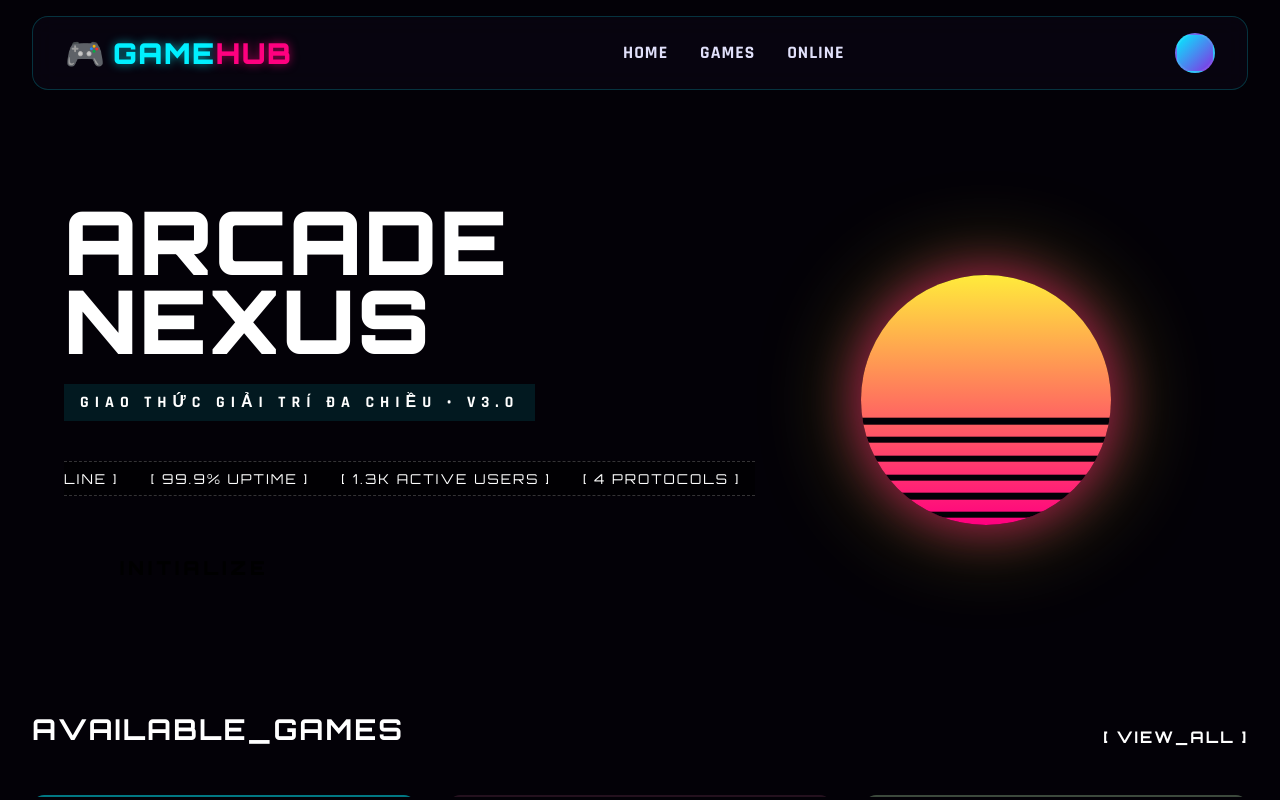
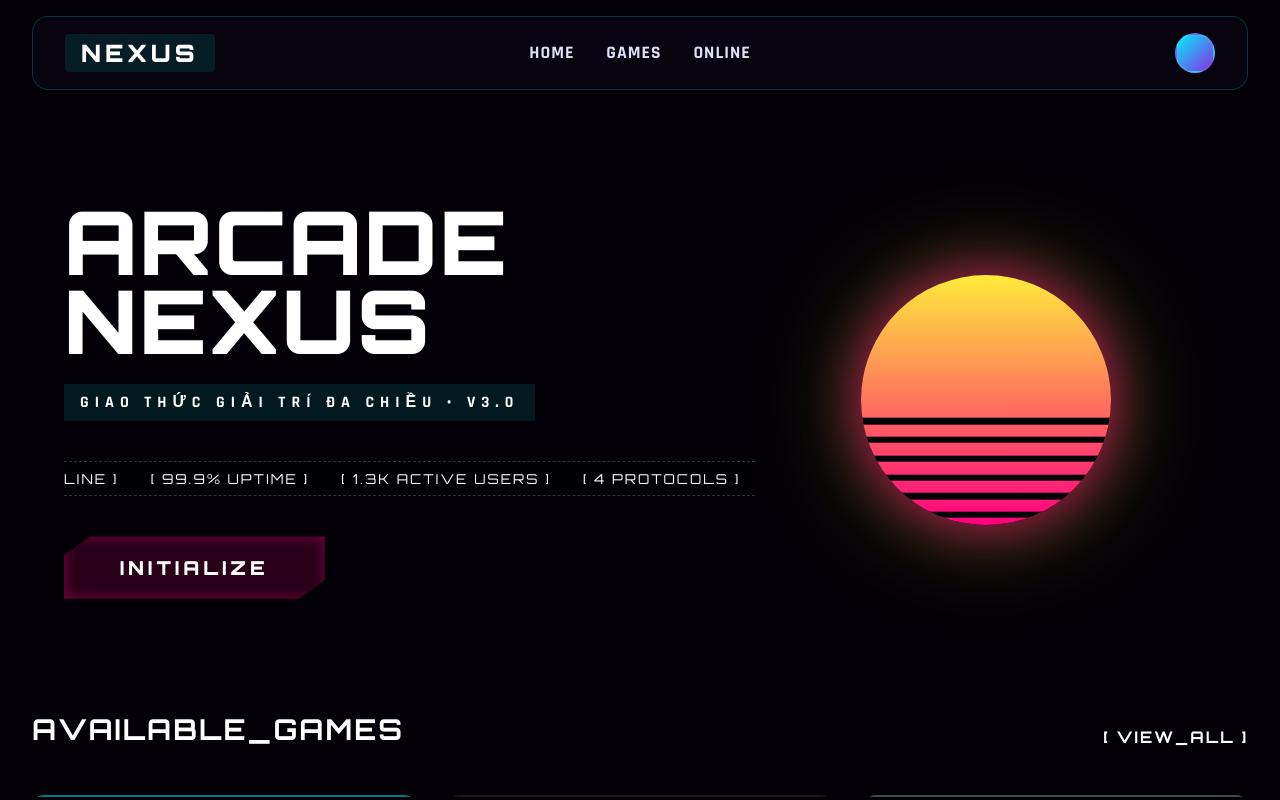
Before and after one commit to Kdz198/Game-Hub, a Next.js app: page / in a window 1280 px wide. Built offline with nearby package versions, Linux system fonts and the light colour scheme.

Commit message:
style: Update scrollbar, header layout, and button electric effect

```diff
--- a/src/app/globals.css
+++ b/src/app/globals.css
@@ -55,3 +55,29 @@ button {
 .animate-fade-in {
   animation: fadeIn 0.4s ease-out forwards;
 }
+
+/* Custom Scrollbar Cyberpunk */
+::-webkit-scrollbar {
+  width: 10px;
+  height: 10px;
+}
+
+::-webkit-scrollbar-track {
+  background: var(--bg-primary);
+  border-left: 1px solid rgba(0, 240, 255, 0.1);
+}
+
+::-webkit-scrollbar-thumb {
+  background: rgba(0, 240, 255, 0.3);
+  border-radius: 5px;
+  border: 1px solid rgba(0, 240, 255, 0.5);
+  box-shadow: inset 0 0 6px rgba(0, 240, 255, 0.5);
+}
+
+::-webkit-scrollbar-thumb:hover {
+  background: rgba(0, 240, 255, 0.6);
+  box-shadow: 0 0 10px rgba(0, 240, 255, 0.8);
+}
+::-webkit-scrollbar-corner {
+  background: var(--bg-primary);
+}
--- a/src/app/layout.module.css
+++ b/src/app/layout.module.css
@@ -27,23 +27,28 @@
   border-color: rgba(0, 240, 255, 0.2) !important;
 }
 
+.logoContainer {
+  flex: 1;
+  display: flex;
+  justify-content: flex-start;
+}
+
 .logo {
-  display: flex;
+  display: inline-flex;
   align-items: center;
   gap: 0.5rem;
-}
-
-.logoIcon {
-  font-size: 2rem;
+  background: rgba(0, 240, 255, 0.1);
+  padding: 4px 16px;
+  border-radius: 4px;
+  border-left: 4px solid var(--neon-blue);
 }
 
 .logo h1 {
-  font-size: 1.8rem;
+  font-size: 1.5rem;
   font-weight: 900;
-  color: #00f0ff;
-  text-shadow: 0 0 10px rgba(0, 240, 255, 0.6);
+  color: #fff;
   margin: 0;
-  letter-spacing: 1.5px;
+  letter-spacing: 4px;
 }
 
 .nav {
@@ -62,6 +67,12 @@
 .nav a:hover {
   color: #39ff14;
   text-shadow: 0 0 10px rgba(57, 255, 20, 0.6);
+}
+
+.profileContainer {
+  flex: 1;
+  display: flex;
+  justify-content: flex-end;
 }
 
 .userProfile {
--- a/src/app/layout.tsx
+++ b/src/app/layout.tsx
@@ -22,17 +22,22 @@ export default function RootLayout({
       <body className={`${inter.className} ${styles.bodyBg}`}>
         <div className={styles.appContainer}>
           <header className={`${styles.header} glass-panel`}>
-            <div className={styles.logo}>
-              <span className={styles.logoIcon}>🎮</span>
-              <h1 className={orbitron.className}>GAME<span className={styles.neonTextPink}>HUB</span></h1>
+            <div className={styles.logoContainer}>
+              <div className={styles.logo}>
+                <h1 className={orbitron.className}>NEXUS</h1>
+              </div>
             </div>
+
             <nav className={`${styles.nav} ${rajdhani.className}`}>
               <a href="/">HOME</a>
               <a href="/categories">GAMES</a>
               <a href="/multiplayer">ONLINE</a>
             </nav>
-            <div className={styles.userProfile}>
-              <div className={styles.avatar}></div>
+
+            <div className={styles.profileContainer}>
+              <div className={styles.userProfile}>
+                <div className={styles.avatar}></div>
+              </div>
             </div>
           </header>
           <main className={styles.mainContent}>
--- a/src/app/page.module.css
+++ b/src/app/page.module.css
@@ -86,19 +86,48 @@
   font-size: 1.2rem;
   font-weight: 900;
   letter-spacing: 4px;
-  background: var(--neon-pink);
-  color: #000;
+  background: rgba(255, 0, 127, 0.15);
+  color: #fff;
   border: none;
   cursor: pointer;
   clip-path: polygon(10% 0, 100% 0, 100% 70%, 90% 100%, 0 100%, 0 30%);
   transition: all 0.3s ease;
   position: relative;
+  overflow: hidden;
+  box-shadow: inset 0 0 15px rgba(255, 0, 127, 0.4);
+}
+
+.cyberButton::after {
+  content: '';
+  position: absolute;
+  top: 0; left: 0; right: 0; bottom: 0;
+  border: 2px solid var(--neon-pink);
+  clip-path: polygon(10% 0, 100% 0, 100% 70%, 90% 100%, 0 100%, 0 30%);
+  pointer-events: none;
+}
+
+.cyberButton::before {
+  content: '';
+  position: absolute;
+  top: 0; left: -100%;
+  width: 50%; height: 100%;
+  background: linear-gradient(90deg, transparent, rgba(255, 255, 255, 0.9), transparent);
+  transform: skewX(-20deg);
+  animation: electricity 2.5s infinite;
+  z-index: 1;
+}
+
+@keyframes electricity {
+  0% { left: -100%; }
+  15% { left: 200%; }
+  100% { left: 200%; }
 }
 
 .cyberButton:hover {
-  background: #fff;
-  box-shadow: 0 0 20px var(--neon-pink);
+  background: rgba(255, 0, 127, 0.5);
+  box-shadow: inset 0 0 30px rgba(255, 255, 255, 0.5);
   transform: scale(1.05);
+  text-shadow: 0 0 10px #fff;
 }
 
 .heroRight {
```
